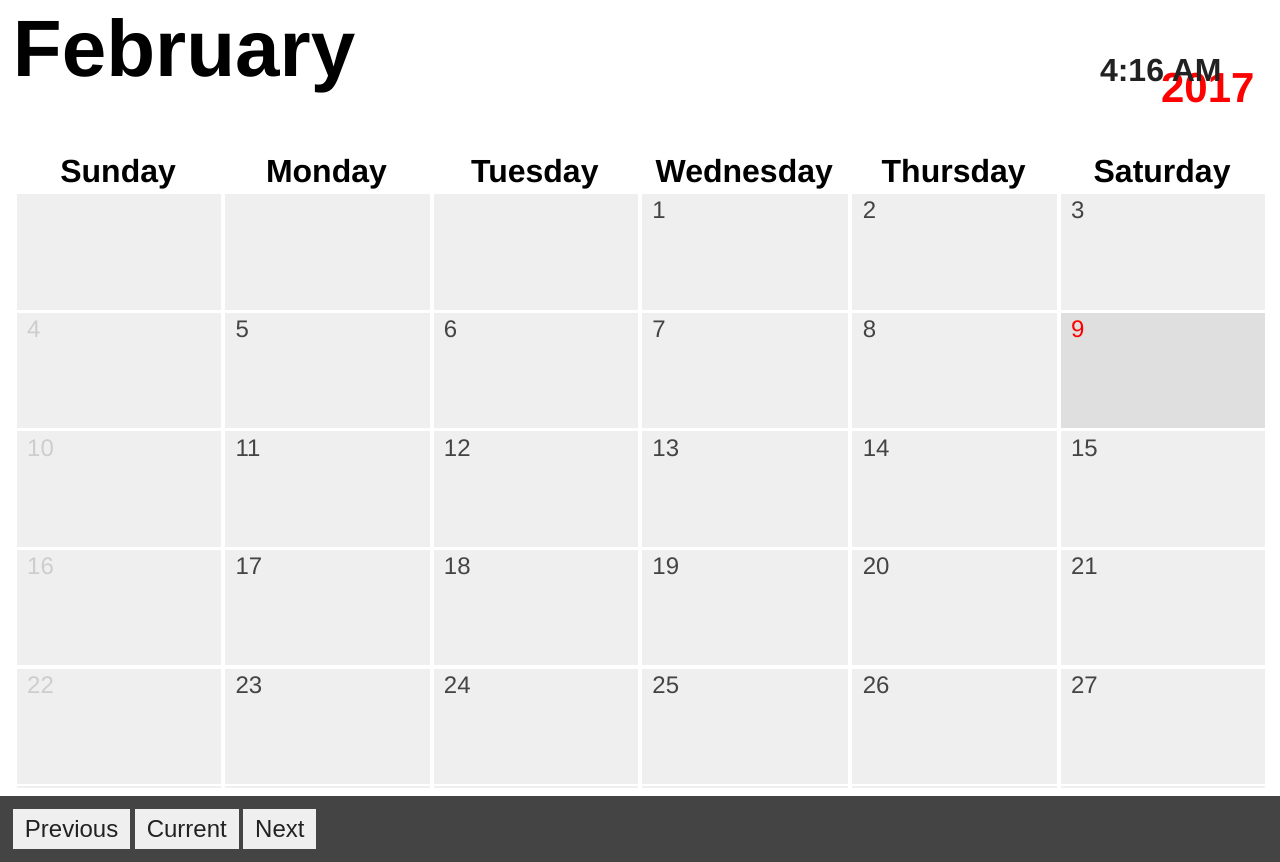
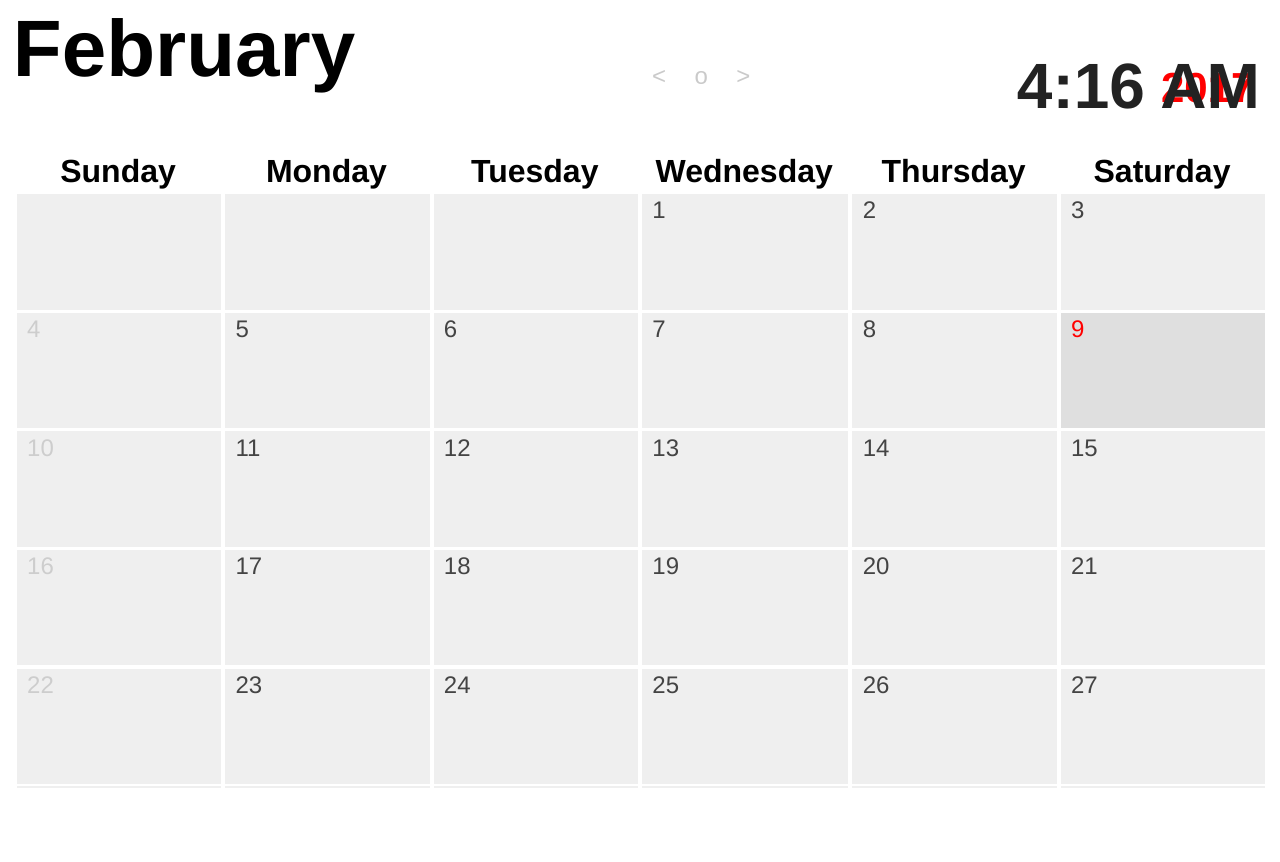
Before and after one commit to joshuamil/datetime, a website built with webpack: page index.html in a window 1280 px wide. After the commit the page ends 800 px from the top, so only its background shows below. Built offline with nearby package versions, Linux system fonts and the light colour scheme.

Commit message:
Improved the styles a little

```diff
--- a/assets/css/doc.css
+++ b/assets/css/doc.css
@@ -93,44 +93,51 @@ body {
 }
 
 	.calendar-tools{
-		width: 98%;
-		margin: .5% auto;
-		padding: 1%;
-		background-color: #444;
+		position: absolute;
+		top: 7%;
+		right: 0;
+		width: 50%;
 	}
 
 		.calendar-tools .btn{
+			background-color: #fff;
 			border: 0;
 			border-radius: 0;
 			font-size: 1.5em;
-			color: #222;
+			color: #cacaca;
 			cursor: pointer;
 			margin: 0;
 			padding: .25em .5em;
 		}
 
 		.calendar-tools .btn:hover{
-			background-color: #dedede;
+			background-color: #222;
+			color: #fff;
 		}
 
-		.calendar-tools .time{
+		.calendar-time .time{
 			position: absolute;
-			top: 0;
-			right: 2%;
-			padding: .6em 1em;
-			margin: 1em 0 0 0;
-			font-size:2em;
+			top: 2%;
+			right: 0;
+			padding: .2em 0;
+			margin: .3em;
+			font-size:4em;
 			color: #222;
 			cursor: pointer;
 			border: 1px solid transparent;
 		}
 
-		.calendar-tools .time:hover {
-			border: 1px solid #ccc;
-			border-radius: 4px;
+		.calendar-time .time:hover {
+			top: 4%;
+			border: 1px solid #222;
+			background-color: #222;
+			color: #fff;
+			padding: .2em .3em .2em .5em;
+			margin: 0;
 		}
 
-			.calendar-tools .time.large {
+			.calendar-time .time.large {
+				z-index: 999;
 				position: absolute;
 				top: 0;
 				bottom: 0;
@@ -140,7 +147,7 @@ body {
 				height: 70%;
 				line-height: 1;
 				text-align: center;
-				font-size: 15em;
+				font-size: 15rem;
 				background-color: #222;
 				color: #fff;
 				margin: auto;
--- a/index.html
+++ b/index.html
@@ -46,6 +46,16 @@
 		<h2 class="year"></h2>
 	</div>
 
+	<div class="calendar-tools">
+		<button type="button" name="last" id="last" value="Previous" class="btn btn-default">&lt;</button>
+		<button type="button" name="current" id="current" value="Current" class="btn btn-default">o</button>
+		<button type="button" name="next" id="next" value="Next" class="btn btn-default">&gt;</button>
+	</div>
+
+	<div class="calendar-time">
+		<h3 class="time"></h3>
+	</div>
+
 	<div class="calendar-frame">
 		<table id="calendar" class="calendar">
 			<thead>
@@ -56,13 +66,6 @@
 		<div class="full-day"></div>
 	</div>
 
-	<div class="calendar-tools">
-		<input type="button" name="last" id="last" value="Previous" class="btn btn-default">
-		<input type="button" name="current" id="current" value="Current" class="btn btn-default">
-		<input type="button" name="next" id="next" value="Next" class="btn btn-default">
-		<h3 class="time"></h3>
-	</div>
-
 	<!-- JavaScript -->
 	<script src="build/assets/js/main.bundle.js" type="text/javascript"></script>
 
```
Also changed, not shown: 1 other file.
